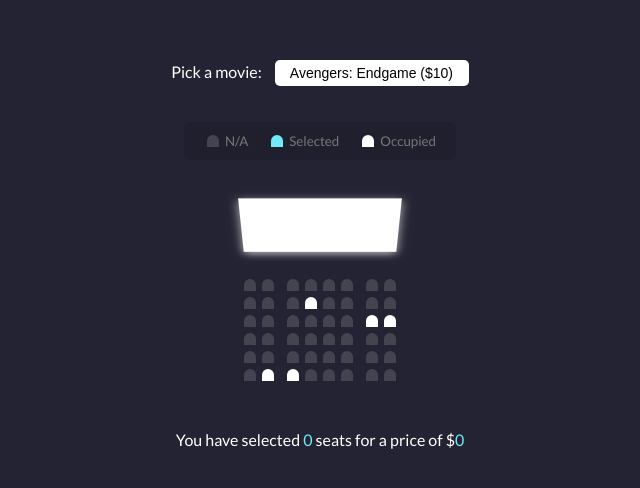
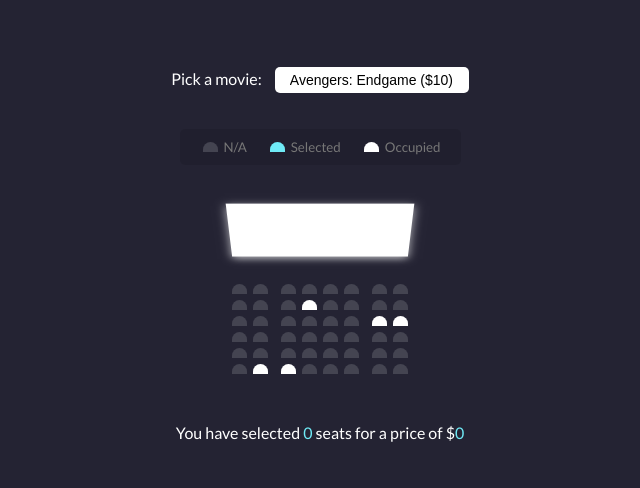
Before and after one commit to DanielTomaCucu/Movie, a plain HTML site: page index.html in a window 1280 px wide. Shown: the part 148-636 px from the top of the page, without its empty margins (320-960 px from the left). Drawn offline with Linux system fonts and the light colour scheme.

Commit message:
Update style.css

```diff
--- a/style.css
+++ b/style.css
@@ -34,8 +34,8 @@ body{
 }
 .seat{
     background-color: #444451;
-    height: 12px;
-    width: 12px;
+    height: 10px;
+    width: 15px;
     margin: 3px;
     border-top-left-radius: 10px;
     border-top-right-radius: 10px;
```
